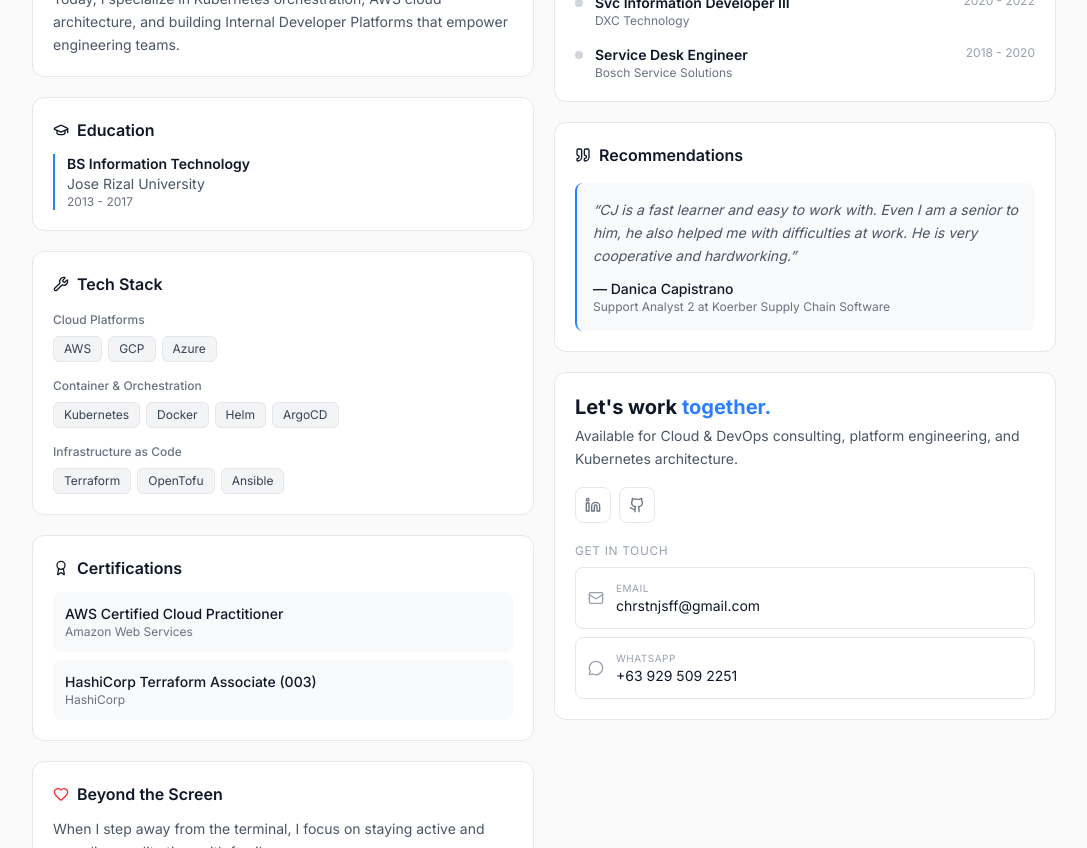
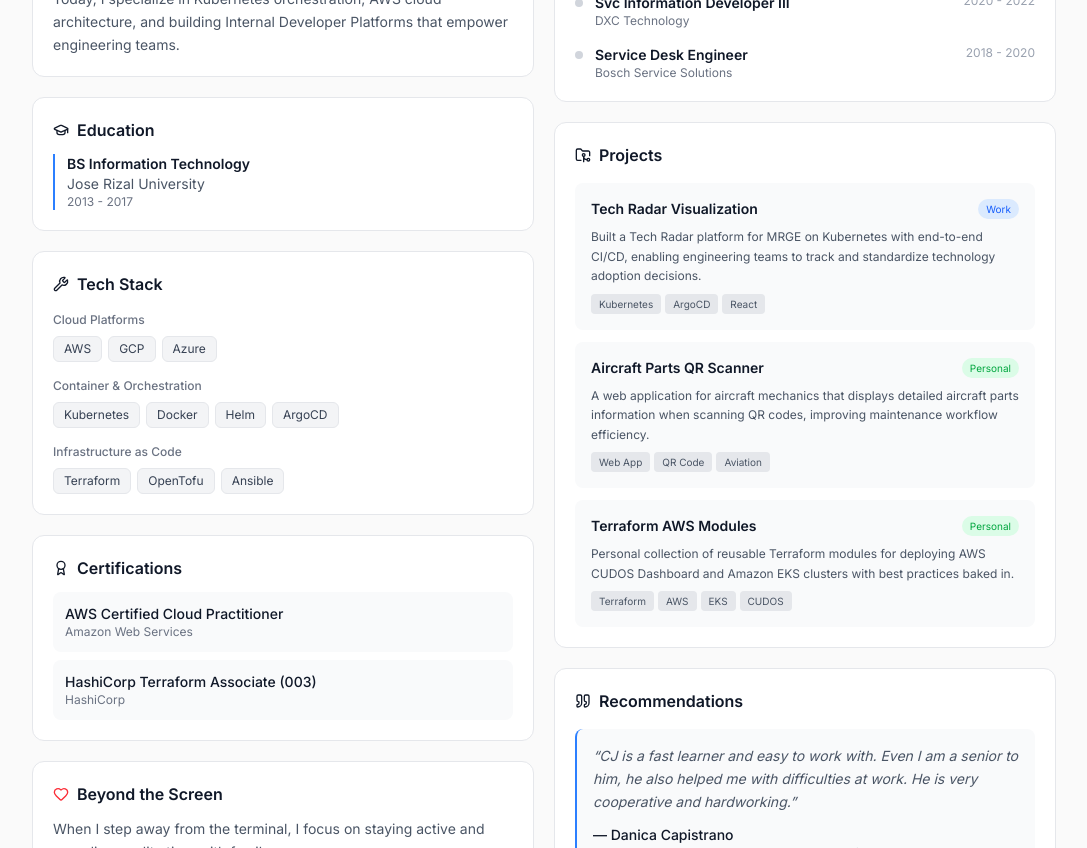
Before and after one commit to chrstnjsff/personal, a Next.js app: page /personal/ in a window 1280 px wide. Shown: the part 460-1308 px from the top of the page, without its empty margins (96-1183 px from the left). Built offline with nearby package versions, Linux system fonts and the light colour scheme.

Commit message:
Add Projects section with Tech Radar, Aircraft QR Scanner, and Terraform modules

```diff
--- a/src/components/AboutEducation.tsx
+++ b/src/components/AboutEducation.tsx
@@ -1,4 +1,25 @@
-import { User, GraduationCap, Wrench, Award, Heart, Briefcase, Mail, Linkedin, Github, MessageCircle, Quote } from "lucide-react";
+import { User, GraduationCap, Wrench, Award, Heart, Briefcase, Mail, Linkedin, Github, MessageCircle, Quote, FolderGit2 } from "lucide-react";
+
+const projects = [
+  {
+    title: "Tech Radar Visualization",
+    description: "Built a Tech Radar platform for MRGE on Kubernetes with end-to-end CI/CD, enabling engineering teams to track and standardize technology adoption decisions.",
+    tags: ["Kubernetes", "ArgoCD", "React"],
+    type: "Work",
+  },
+  {
+    title: "Aircraft Parts QR Scanner",
+    description: "A web application for aircraft mechanics that displays detailed aircraft parts information when scanning QR codes, improving maintenance workflow efficiency.",
+    tags: ["Web App", "QR Code", "Aviation"],
+    type: "Personal",
+  },
+  {
+    title: "Terraform AWS Modules",
+    description: "Personal collection of reusable Terraform modules for deploying AWS CUDOS Dashboard and Amazon EKS clusters with best practices baked in.",
+    tags: ["Terraform", "AWS", "EKS", "CUDOS"],
+    type: "Personal",
+  },
+];
 
 const recommendations = [
   {
@@ -153,6 +174,34 @@ export function AboutEducation() {
               </div>
             </div>
 
+            {/* Projects */}
+            <div className="bg-white dark:bg-[#1c1c1c] rounded-xl p-5 border border-gray-200 dark:border-[#2d2d2d]">
+              <h2 className="flex items-center gap-2 text-base font-semibold text-gray-900 dark:text-white mb-4">
+                <FolderGit2 className="w-4 h-4" />
+                Projects
+              </h2>
+              <div className="space-y-3">
+                {projects.map((project, index) => (
+                  <div key={index} className="p-4 rounded-lg bg-gray-50 dark:bg-[#252525]">
+                    <div className="flex items-start justify-between gap-2 mb-2">
+                      <h3 className="text-sm font-semibold text-gray-900 dark:text-white">{project.title}</h3>
+                      <span className={`text-[10px] px-2 py-0.5 rounded-full ${project.type === 'Work' ? 'bg-blue-100 dark:bg-blue-900/30 text-blue-600 dark:text-blue-400' : 'bg-green-100 dark:bg-green-900/30 text-green-600 dark:text-green-400'}`}>
+                        {project.type}
+                      </span>
+                    </div>
+                    <p className="text-xs text-gray-600 dark:text-gray-400 leading-relaxed mb-2">{project.description}</p>
+                    <div className="flex flex-wrap gap-1">
+                      {project.tags.map((tag, i) => (
+                        <span key={i} className="px-2 py-0.5 text-[10px] bg-gray-200 dark:bg-[#333] text-gray-600 dark:text-gray-400 rounded">
+                          {tag}
+                        </span>
+                      ))}
+                    </div>
+                  </div>
+                ))}
+              </div>
+            </div>
+
             {/* Recommendations */}
             <div className="bg-white dark:bg-[#1c1c1c] rounded-xl p-5 border border-gray-200 dark:border-[#2d2d2d]">
               <h2 className="flex items-center gap-2 text-base font-semibold text-gray-900 dark:text-white mb-4">
```
